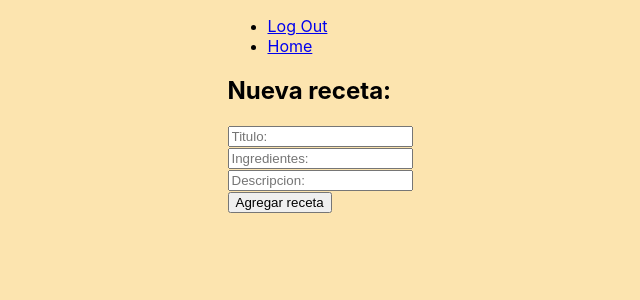
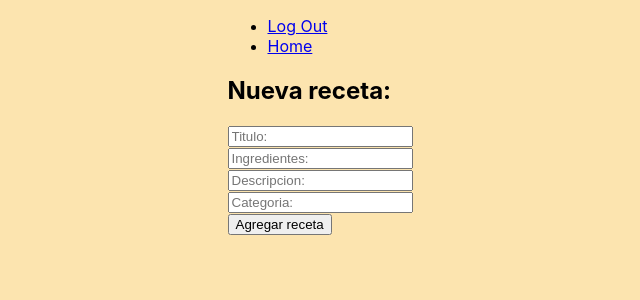
Before and after one commit to 1Yasmin/Proyecto-web-frontend, a React (Create React App) app in the folder recetario/: page /recetas in a window 1280 px wide. Shown: the top 300 px of the page, without its empty margins (320-960 px from the left). Built offline with nearby package versions, Linux system fonts and the light colour scheme.

Commit message:
guardar token localmente

```diff
--- a/recetario/src/actions/actionsCreators.js
+++ b/recetario/src/actions/actionsCreators.js
@@ -29,13 +29,14 @@ export const confirmFavorite = id => ({
 });
 
 //acciones de receta
-export const addRecipe = (id, titulo, ingredientes, descripcion, isFavorite) => ({
+export const addRecipe = (id, titulo, ingredientes, descripcion, categoria, isFavorite) => ({
   type: types.ADD_RECIPE,
   payload: {
     id,
     titulo,
     ingredientes,
     descripcion,
+    categoria,
     isFavorite:false,
 
   },
--- a/recetario/src/components/Recipe/index.jsx
+++ b/recetario/src/components/Recipe/index.jsx
@@ -3,13 +3,15 @@ import { connect } from 'react-redux';
 import * as selectors from '../../reducers';
 import * as actions from '../../actions/actionsCreators';
 
-const Recipe = ({ titulo, ingredientes, descripcion, isFavorite, onDelete, onFavorite }) => (
+const Recipe = ({ titulo, ingredientes, descripcion, categoria, isFavorite, onDelete, onFavorite }) => (
   <li>
     <h1> { titulo } </h1>
     Ingredientes:  { ingredientes }
     <br/>
     <br/>
     Descripcion:  { descripcion }
+    <br/>
+    Categoria: {categoria}
     <br/>
     <button onClick={onFavorite}>
       Agregar a favoritos
--- a/recetario/src/components/RecipeForm/index.jsx
+++ b/recetario/src/components/RecipeForm/index.jsx
@@ -38,7 +38,12 @@ const RecipeForm = ({ handleSubmit }) => (
       placeholder="Descripcion:"
       component={renderInput}
     />
-
+    <Field
+      type="text"
+      name="categoria"
+      placeholder="Categoria:"
+      component={renderInput}
+    />
     <button type="submit">
       Agregar receta
     </button>
@@ -55,7 +60,7 @@ export default reduxForm({
       values.titulo,
       values.ingredientes,
       values.descripcion,
-
+      values.categoria,
     ));
   },
 
--- a/recetario/src/sagas/users.js
+++ b/recetario/src/sagas/users.js
@@ -55,8 +55,10 @@ export function* login(action){
       alert(result.username)
     }else{
       yield put(actions.loginSuccess(result.token, result.userid, result.username));
+      const token = result.token;
+      localStorage.setItem('jwtToken', token);
       console.log("inicio sesion");
-      window.location.href = "http://localhost:3000/start";
+
     }
     yield put(stopSubmit('loginUserForm', errors));
 
```
